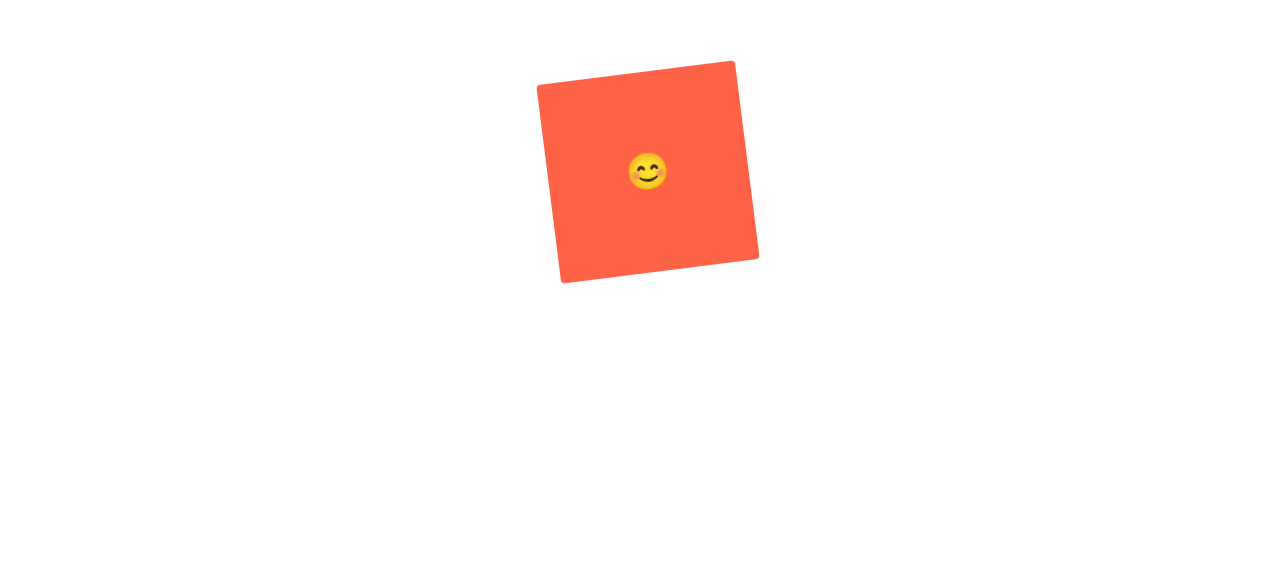
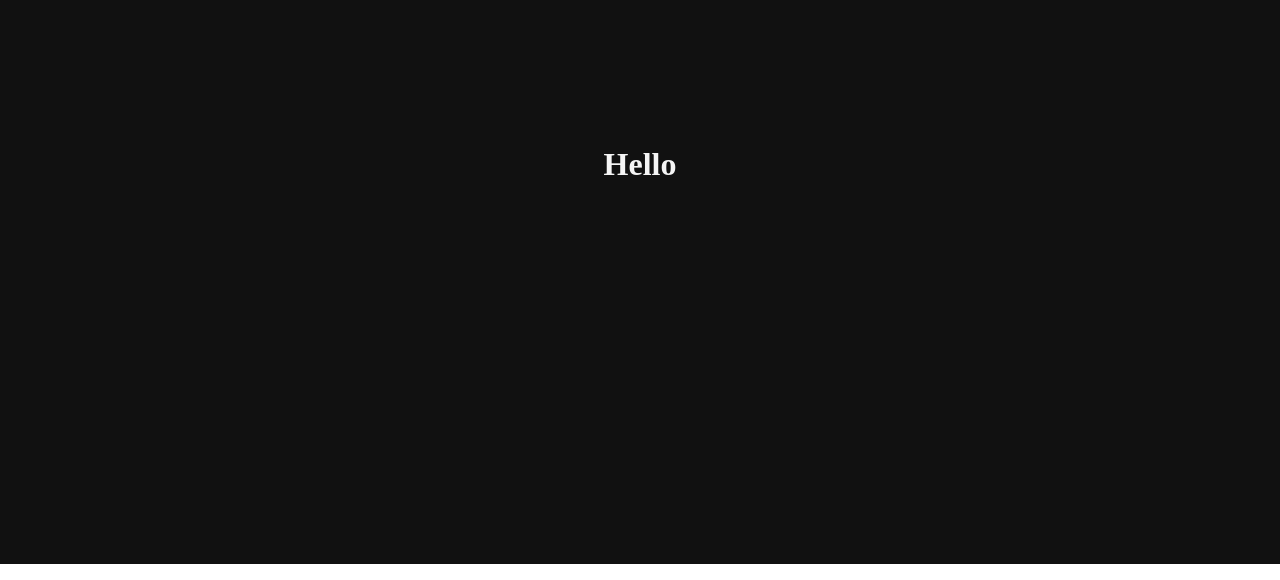
Before and after one commit to HBSPS/React-Coin, a React (Create React App) app: page / in a window 1280 px wide. Shown: the part 236-816 px from the top of the page. Built offline with nearby package versions, Linux system fonts and the light colour scheme.

Commit message:
:sparkles: Themes
ThemeProvider 연습

```diff
--- a/public/index.html
+++ b/public/index.html
@@ -26,7 +26,7 @@
     -->
     <title>React App</title>
   </head>
-  <body>
+  <body style="margin: 0;">
     <noscript>You need to enable JavaScript to run this app.</noscript>
     <div id="root"></div>
     <!--
--- a/src/App.js
+++ b/src/App.js
@@ -1,4 +1,8 @@
-import styled, { keyframes, Keyframes } from "styled-components";
+import styled from "styled-components";
+
+const Title = styled.h1`
+  color: ${(props) => props.theme.textColor};
+`;
 
 const Wrapper = styled.div`
   display: flex;
@@ -6,48 +10,13 @@ const Wrapper = styled.div`
   width: 100vw;
   justify-content: center;
   align-items: center;
-`;
-
-const Emoji = styled.span`
-  font-size: 36px;
-`;
-
-const rotateAnimation = keyframes`
-  0% {
-    transform: rotate(0deg);
-    border-radius: 0px;
-  } 50% {
-    border-radius: 100px;
-  } 100% {
-    transform: rotate(360deg);
-    border-radius: 0px;
-  }
-`;
-
-const Box = styled.div`
-  height: 200px;
-  width: 200px;
-  background-color: tomato;
-  display: flex;
-  justify-content: center;
-  align-items: center;
-  animation: ${rotateAnimation} 1s linear infinite;
-  ${Emoji} {
-    &:hover {
-      font-size: 100px;
-    }
-    &:active {
-      opacity: 0;
-    }
-  }
+  background-color: ${(props) => props.theme.backgroundColor};
 `;
 
 function App() {
   return (
     <Wrapper>
-      <Box>
-        <Emoji>😊</Emoji>
-      </Box>
+      <Title>Hello</Title>
     </Wrapper>
   )
 };
--- a/src/index.js
+++ b/src/index.js
@@ -1,10 +1,23 @@
 import React from 'react';
 import ReactDOM from 'react-dom/client';
+import { ThemeProvider } from 'styled-components';
 import App from './App';
+
+const darkTheme = {
+  textColor: "whitesmoke",
+  backgroundColor: "#111"
+};
+
+const lightTheme = {
+  textColor: "#111",
+  backgroundColor: "whitesmoke"
+}
 
 const root = ReactDOM.createRoot(document.getElementById('root'));
 root.render(
   <React.StrictMode>
-    <App />
+    <ThemeProvider theme={darkTheme}>
+      <App />
+    </ThemeProvider>
   </React.StrictMode>
 );
```
